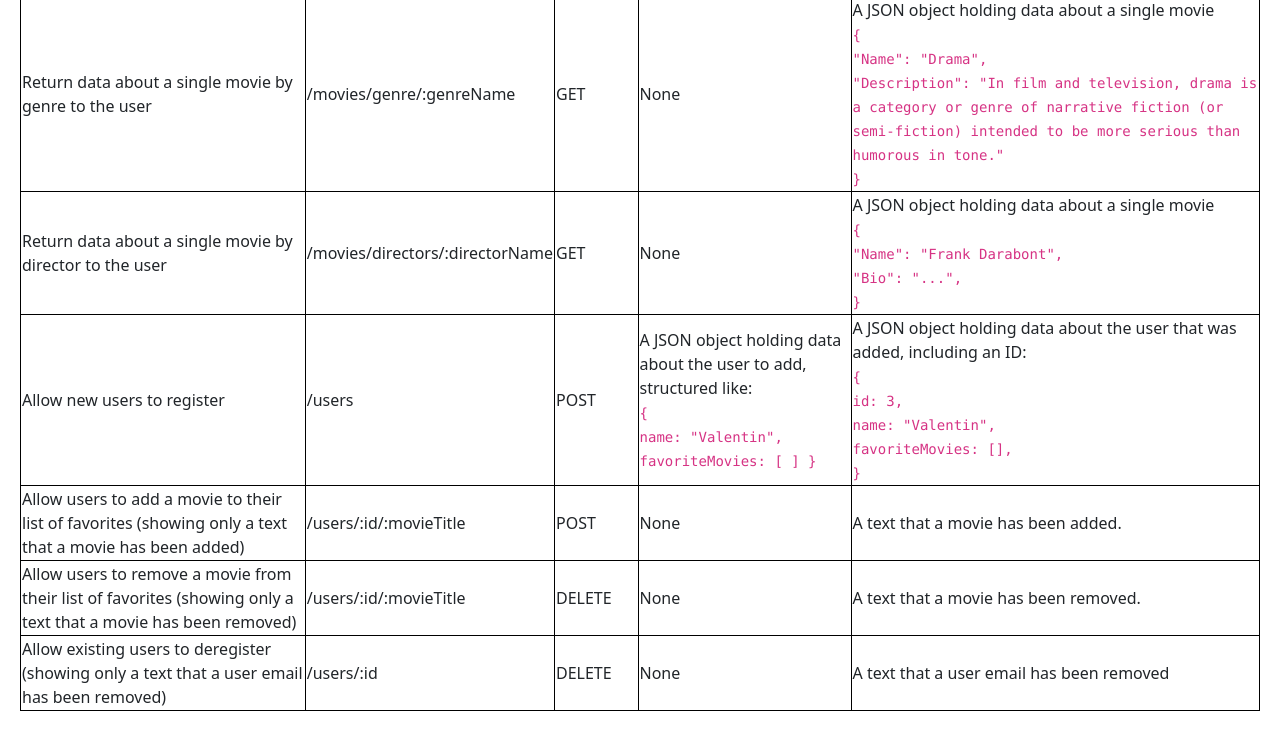
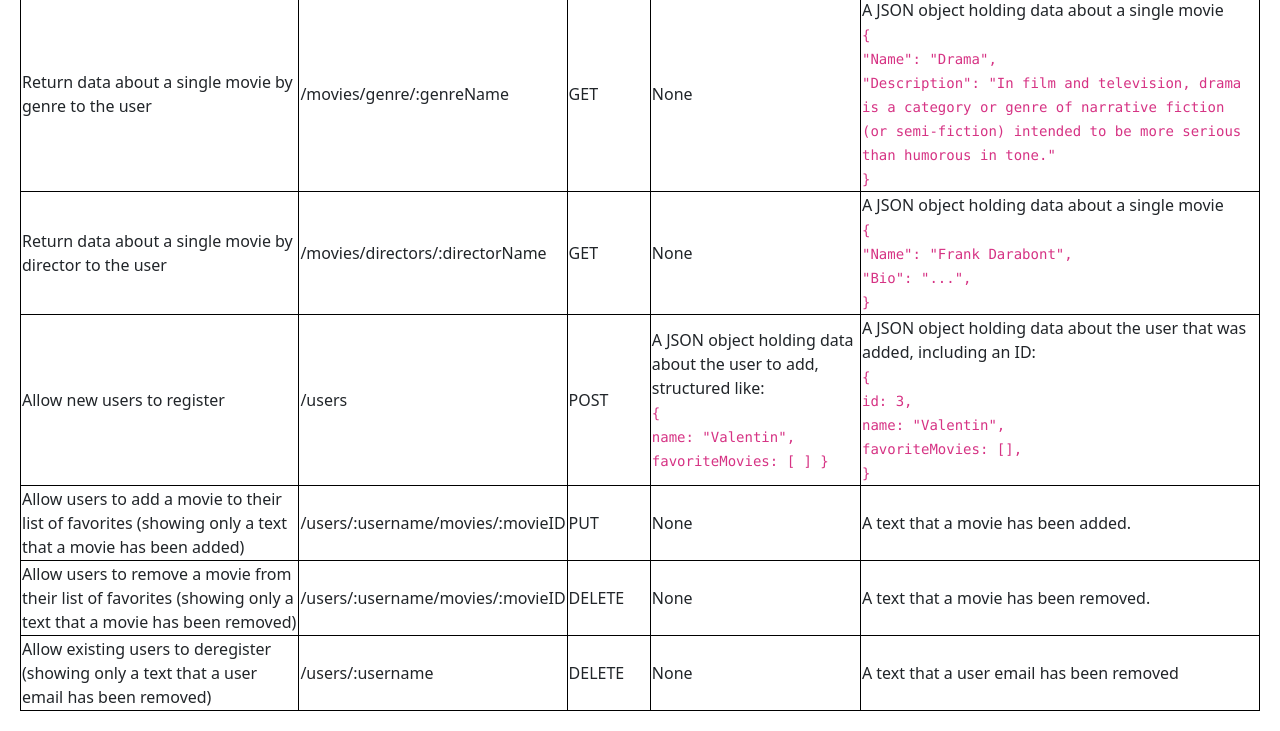
Before and after one commit to vporsnev/movie-api, a website: page public/documentation.html in a window 1280 px wide. Shown: the part 479-1210 px from the top of the page. Drawn offline with nearby package versions, Linux system fonts and the light colour scheme.

Commit message:
Update documentation.html

```diff
--- a/public/documentation.html
+++ b/public/documentation.html
@@ -114,22 +114,22 @@ table, th, td {
  <tr>
     <td>Allow users to add a movie to their list of favorites (showing only a text that a movie has been
         added)</td>
-    <td>/users/:id/:movieTitle</td>
-    <td>POST</td>
+    <td>/users/:username/movies/:movieID</td>
+    <td>PUT</td>
     <td>None</td>
     <td>A text that a movie has been added.</td>
 </tr>
 <tr>
     <td>Allow users to remove a movie from their list of favorites (showing only a text that a movie has
         been removed)</td>
-    <td>/users/:id/:movieTitle</td>
+    <td>/users/:username/movies/:movieID</td>
     <td>DELETE</td>
     <td>None</td>
     <td>A text that a movie has been removed.</td>
 </tr>
 <tr>
     <td>Allow existing users to deregister (showing only a text that a user email has been removed)</td>
-    <td>/users/:id</td>
+    <td>/users/:username</td>
     <td>DELETE</td>
     <td>None</td>
     <td>A text that a user email has been removed</td>
```
